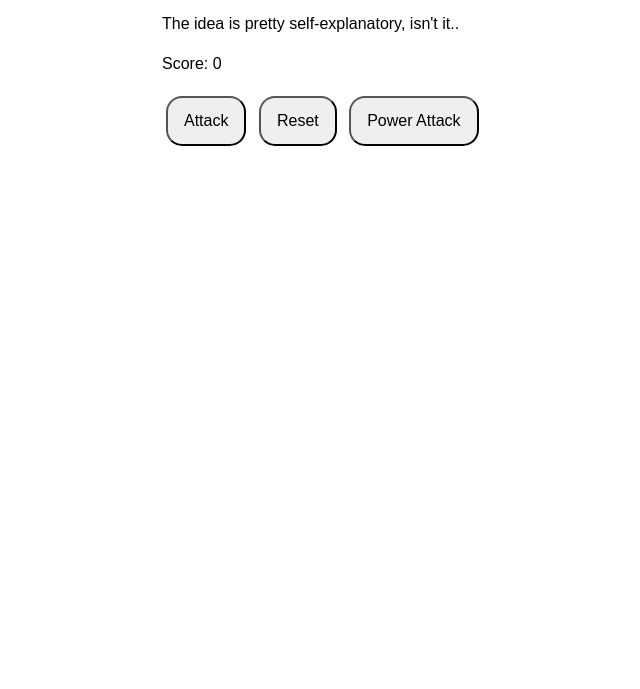
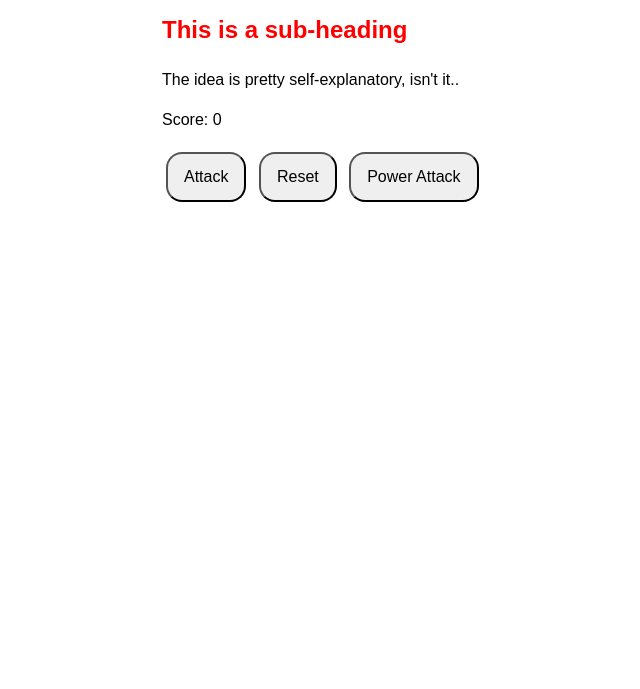
Before and after one commit to LVT53/week-01-click-attack, a website built with webpack: page index.html in a window 1280 px wide. Shown: the part 111-800 px from the top of the page, without its empty margins (60-700 px from the left). Built offline with nearby package versions, Linux system fonts and the light colour scheme.

Commit message:
Add a sub-title and apply a red colour to it

```diff
--- a/index.html
+++ b/index.html
@@ -9,6 +9,7 @@
 </head>
 <body>
     <h1 id="title">Click Attack</h1>
+    <h2>This is a sub-heading</h2>
     <p>The idea is pretty self-explanatory, isn't it..</p>
     <p>Score: <span id="score">0</span></p>
 
--- a/style.css
+++ b/style.css
@@ -6,6 +6,10 @@ body {
     margin: 0 auto;
     padding: 2rem;
     line-height: 1.5;
+}
+
+h2 {
+  color: red;
 }
 
 button, input {
```
